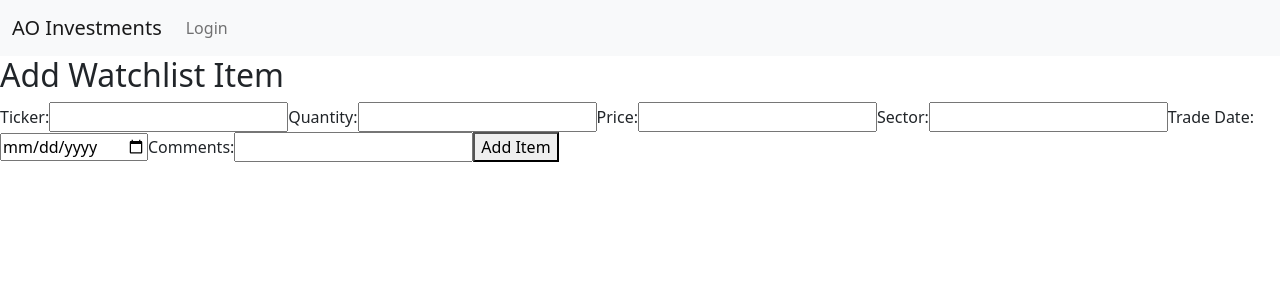
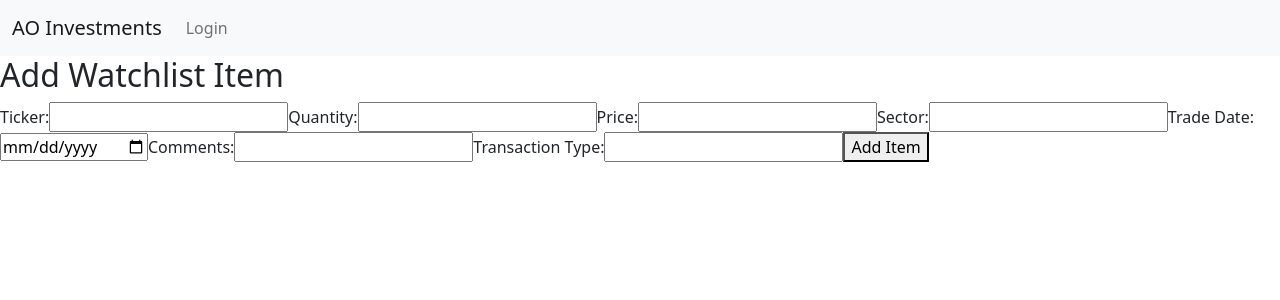
Before and after one commit to LaLoca1/AO_Investments, a React (Create React App) app in the folder frontend/: page /addwatchlistitem in a window 1280 px wide. Shown: the top 300 px of the page. Built offline with nearby package versions, Linux system fonts and the light colour scheme; no server answers.

Commit message:
added transaction

```diff
--- a/frontend/src/containers/AddWatchlistItem.js
+++ b/frontend/src/containers/AddWatchlistItem.js
@@ -10,6 +10,7 @@ const AddWatchlistItem = ({ onItemAdded }) => {
   const [sector, setSector] = useState("");
   const [tradeDate, setTradeDate] = useState("");
   const [comments, setComments] = useState(""); // New state for comments
+  const [transactionType, setTransactionType] = useState("");
 
   const config = {
     headers: {
@@ -25,7 +26,8 @@ const AddWatchlistItem = ({ onItemAdded }) => {
     price,
     sector,
     trade_date: tradeDate,
-    comments, // Include comments in the request
+    comments,
+    transactionType,
   });
 
   const handleAddItem = async (e) => {
@@ -46,7 +48,8 @@ const AddWatchlistItem = ({ onItemAdded }) => {
       setPrice("");
       setSector("");
       setTradeDate("");
-      setComments(""); // Clear the comments field
+      setComments("");
+      setTransactionType("");
     } catch (error) {
       console.error("Error adding watchlist item:", error);
     }
@@ -105,6 +108,14 @@ const AddWatchlistItem = ({ onItemAdded }) => {
           onChange={(e) => setComments(e.target.value)}
           required
         />
+
+        <label>Transaction Type:</label>
+        <input
+          type="text"
+          value={transactionType}
+          onChange={(e) => setTransactionType(e.target.value)}
+          required
+        />
         <button type="submit">Add Item</button>
       </form>
     </div>
--- a/frontend/src/containers/DisplayWatchlist.js
+++ b/frontend/src/containers/DisplayWatchlist.js
@@ -58,7 +58,7 @@ const DisplayWatchlist = () => {
             <li key={item.id}>
               {item.id} - {item.ticker} - {item.quantity} - {item.price} -{" "}
               {item.sector} - {new Date(item.trade_date).toLocaleDateString()} -{" "}
-              {item.comments}
+              {item.comments} - {item.transactionType}
               <button onClick={() => handleDelete(item.id)}>Delete</button>
             </li>
           ))}
```
Also changed, not shown: 7 other files (tests, documents, lock files or other folders).
